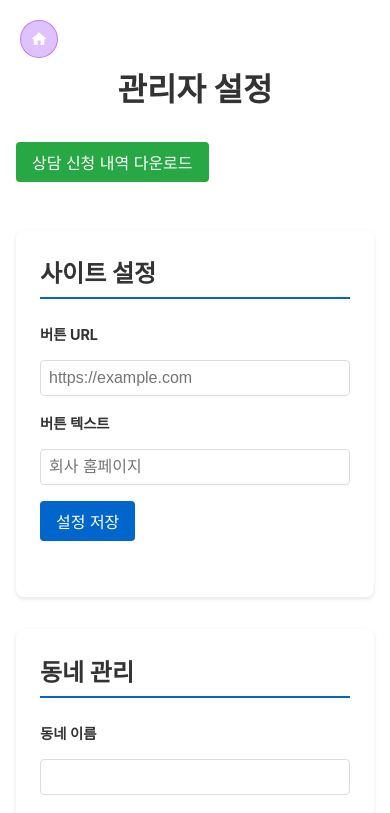
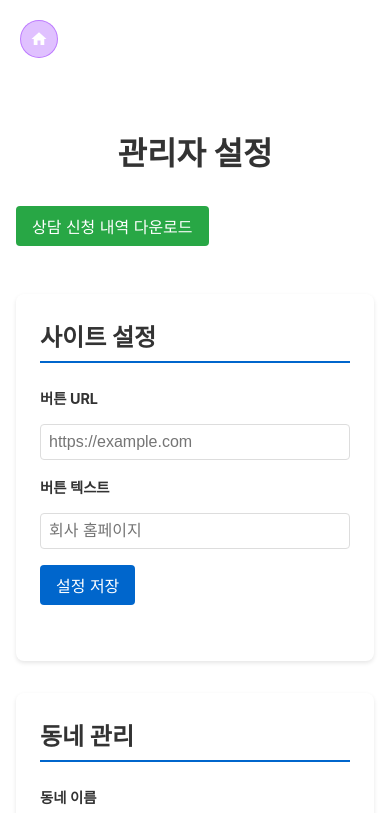
Before and after one commit to ehduf24232/panorama, a React (Create React App) app: page /admin in a window 390 px wide. Shown: the top 813 px of the page. Built offline with nearby package versions, Linux system fonts and the light colour scheme; no server answers.

Commit message:
Improve mobile responsive design

```diff
--- a/src/pages/AdminPage.tsx
+++ b/src/pages/AdminPage.tsx
@@ -15,7 +15,7 @@ const Container = styled.div`
   margin: 0 auto;
 
   @media (max-width: 768px) {
-    padding: 4rem 1rem 2rem 1rem;
+    padding: 6rem 1rem 2rem 1rem;
   }
 `;
 
@@ -23,6 +23,10 @@ const Title = styled.h1`
   text-align: center;
   margin-bottom: 2rem;
   color: #333;
+
+  @media (max-width: 768px) {
+    margin-top: 2rem;
+  }
 `;
 
 const Section = styled.section`
```
